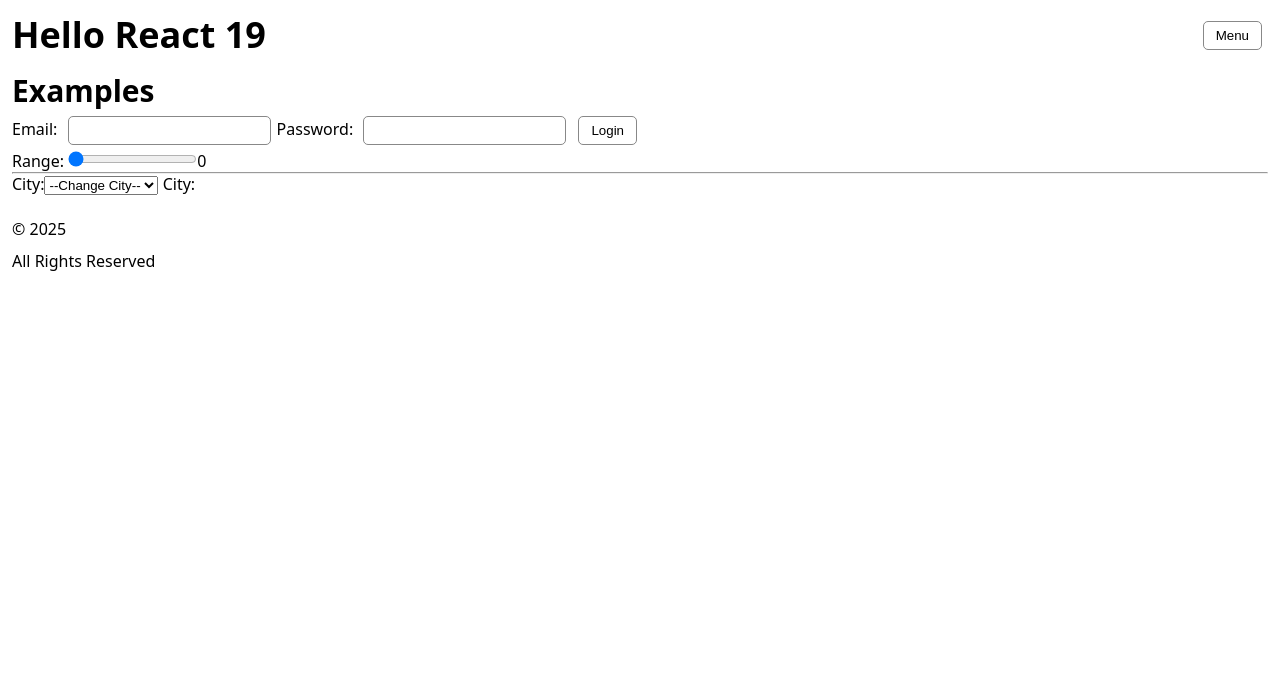
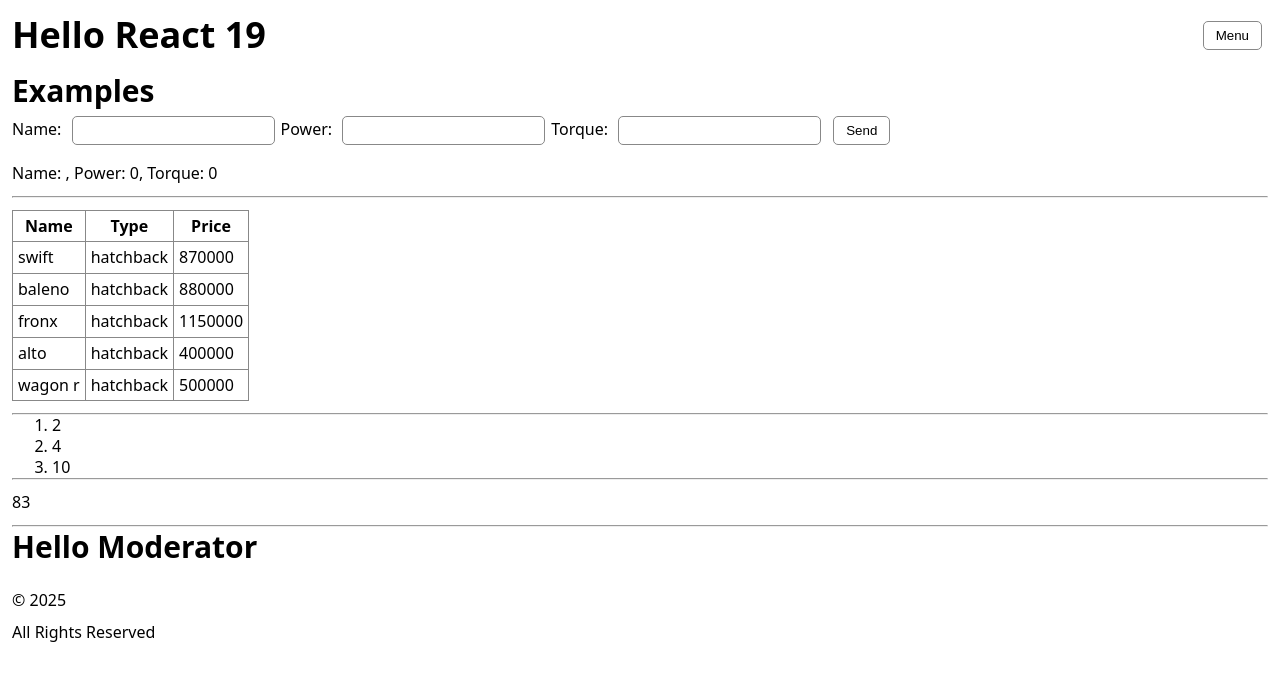
Before and after one commit to avimalhotra/react19, a React (Vite) app: page / in a window 1280 px wide. Shown: the top 680 px of the page. Built offline with nearby package versions, Linux system fonts and the light colour scheme.

Commit message:
if else and loops

```diff
--- a/src/Example.jsx
+++ b/src/Example.jsx
@@ -1,78 +1,108 @@
 import { useState } from "react";
 
 export function Example() {
-  function sayHi(name) {
-    console.log(`Hello ${name}`);
-  }
 
-  const [email, setEmail] = useState("");
-  const [range, setRange] = useState(0);
-  const [city, setCity] = useState("");
+    const [car,setCar]=useState({name:"", power:0, torque:0});
 
-  function changeEmail(email) {
-    setEmail(email);
-  }
+    // function changeData(){setCar({...car, power:90, name:"alto"});}
+    function updateData(e){
+      const {name,value}=e.target;
+      setCar(x=>({...x,[name]:value}))
+    }
 
-  function sendData(e) {
-    e.preventDefault();
-    console.log("submitted");
-  }
+    function sendData(e){
+      e.preventDefault();
+      console.log("send");
+    }
 
-  function changeRange(range) {
-    setRange(range);
-  }
+    // const cars=["swift","brezza","alto","i20","creta"];
+    const nums=[1,2,4,5,7,10,21,33];
+    const even=nums.filter(i=>i%2==0);
+    const total=nums.reduce((x,y)=>x+y);
 
-  function changeCity(city) {
-    setCity(city);
-  }
+    const data=[
+            { id:1, "name": "swift", "type": "hatchback", "price":870000},
+            { id:2, "name": "dzire", "type": "sedan", "price":980000},
+            { id:3, "name": "ciaz", "type": "sedan", "price":1100000},
+            { id:4, "name": "baleno", "type": "hatchback", "price":880000},
+            { id:5, "name": "fronx", "type": "hatchback", "price":1150000},
+            { id:6, "name": "brezza", "type": "suv", "price":1250000},
+            { id:7, "name": "grand vitara", "type": "suv", "price":1990000},
+            { id:8, "name": "alto", "type": "hatchback", "price":400000},
+            { id:9, "name": "wagon r", "type": "hatchback", "price":500000},
+            { id:10, "name": "jimny", "type": "suv", "price":1400000}
+      ];
+
+    const hatch=data.filter(i=>i.type=="hatchback");
+
+
+    function HelloAdmin(prop){
+      console.log( prop );
+
+      if(prop.role=="admin"){
+        return <h2>Hello Admin</h2>
+      }
+      else if(prop.role=="moderator"){
+      return <h2>Hello Moderator</h2>
+      }
+      else{
+         return <h2>Hello User</h2>
+      }
+    }
+
 
   return (
     <>
       <h2>Examples</h2>
-      {/* <button className="btn" onClick={sayHi}>Hello</button> */}
-      {/* <button className="btn" onClick={() => sayHi("Avi")}>Hello</button> */}
+
+      {/* <button className="btn" onClick={changeData}>Change</button> */}
+
       <form onSubmit={sendData}>
-        <label>
-          Email:{" "}
-          <input
-            className="input"
-            type="email"
-            name="email"
-            value={email}
-            onInput={(e) => changeEmail(e.target.value)}
-            required
-          />
-        </label>
-        <output>{email}</output>
-        <label>
-          Password:{" "}
-          <input className="input" type="password" name="pass" required />
-        </label>
-        <button className="btn">Login</button>
+        <label>Name: <input className="input" type="text" name="name" onChange={updateData}/></label>
+        <label>Power: <input className="input" type="number" name="power" onChange={updateData}/></label>
+        <label>Torque: <input className="input" type="number" name="torque" onChange={updateData}/></label>
+        <button className="btn">Send</button>
       </form>
-      <label>
-        Range:{" "}
-        <input
-          type="range"
-          min={0}
-          max={100}
-          value={range}
-          onChange={(e) => changeRange(e.target.value)}
-        />
-      </label>
-      <output>{range}</output>
+
+      <p>Name: {car.name}, Power: {car.power}, Torque: {car.torque}</p>
+
       <hr />
-      <label>
-        City:
-        <select onChange={(e) => changeCity(e.target.value)}>
-          <option selected disabled value="">
-            --Change City--
-          </option>
-          <option>New Delhi</option>
-          <option>Chennai</option>
-        </select>{" "}
-      </label>{" "}
-      <output>City: {city}</output>
+
+      {/* <ol>
+          {cars.map((car,index)=>(
+            <li key={index}>{car}</li>
+          ))}
+      </ol> */}
+
+      <table className="table">
+          <thead>
+            <tr>
+              <th>Name</th>
+              <th>Type</th>
+              <th>Price</th>
+            </tr>
+          </thead>
+          <tbody>
+              {
+                hatch.map((car)=>(
+                  <tr key={car.id}><td>{car.name}</td><td>{car.type}</td><td>{car.price}</td></tr>
+                ))
+              }
+          </tbody>
+      </table>
+
+      <hr />
+      <ol>
+            {even.map((num,index)=>(<li key={index}>{num}</li>))}
+      </ol>
+
+      <hr />
+      <p>{total}</p>
+
+      <hr />
+
+      <HelloAdmin role="moderator" />
+
     </>
   );
 }
--- a/src/style.css
+++ b/src/style.css
@@ -137,6 +137,16 @@ h4 {
   }
 }
 
+.table{
+  border-collapse: collapse;
+  margin: 1rem 0;
+  border: 1px solid #888;
+}
+.table :is(td,th){
+  padding: 5px;
+  border: 1px solid #888;
+}
+
 header {
   padding: 1rem 0;
   display: flex;
```
Also changed, not shown: src/main.jsx (line endings or trailing spaces).
